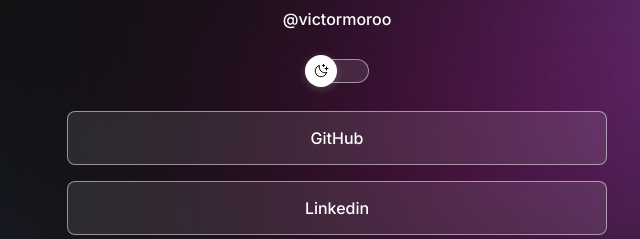
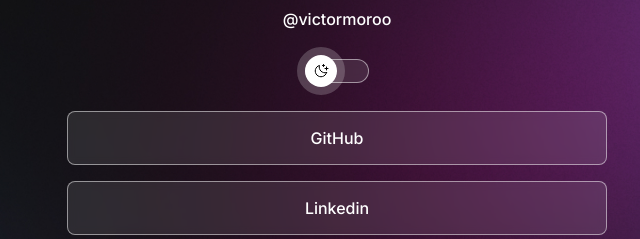
Before and after one commit to Victormoroo/Link-Aggregator, a plain HTML site: page index.html in a window 1280 px wide. In both pictures the pointer is over the button 624 px from the left and 265 px from the top of the page. Shown: the part 194-433 px from the top of the page, 303-943 px from the left. Drawn offline with nearby package versions, Linux system fonts and the light colour scheme.

Commit message:
add: hover button

```diff
--- a/css/style.css
+++ b/css/style.css
@@ -94,7 +94,7 @@ body * {
 }
 
 #switch button:hover {
-    box-shadow: 0px 2px 8px var(--highlight-color);
+    outline: 8px solid var(--highlight-color);
 }
 
 #switch span {
```
